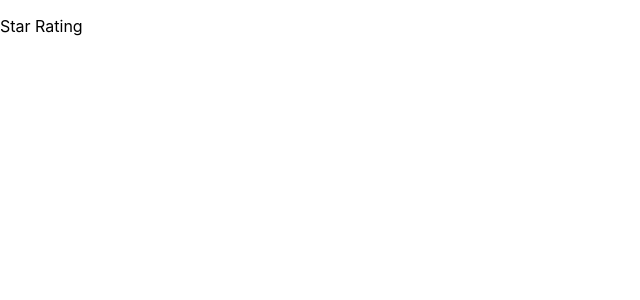
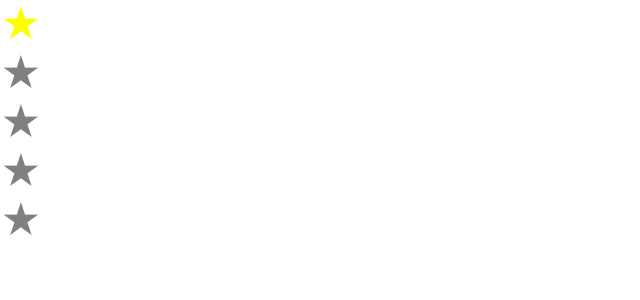
Before and after one commit to juanfalibene/08-react-star-rating, a React (Create React App) app: page / in a window 1280 px wide. Shown: the top 300 px of the page, without its empty margins (0-640 px from the left). Built offline with nearby package versions, Linux system fonts and the light colour scheme.

Commit message:
default ratin from localstorage

```diff
--- a/src/App.jsx
+++ b/src/App.jsx
@@ -1,7 +1,10 @@
+import Stars from "./Stars";
+
 function App() {
+  const defaultRating = localStorage.getItem("starRating");
   return (
     <div>
-      <p>Star Rating</p>
+      <Stars iconSize={40} defaultRating={defaultRating} />
     </div>
   );
 }
```
